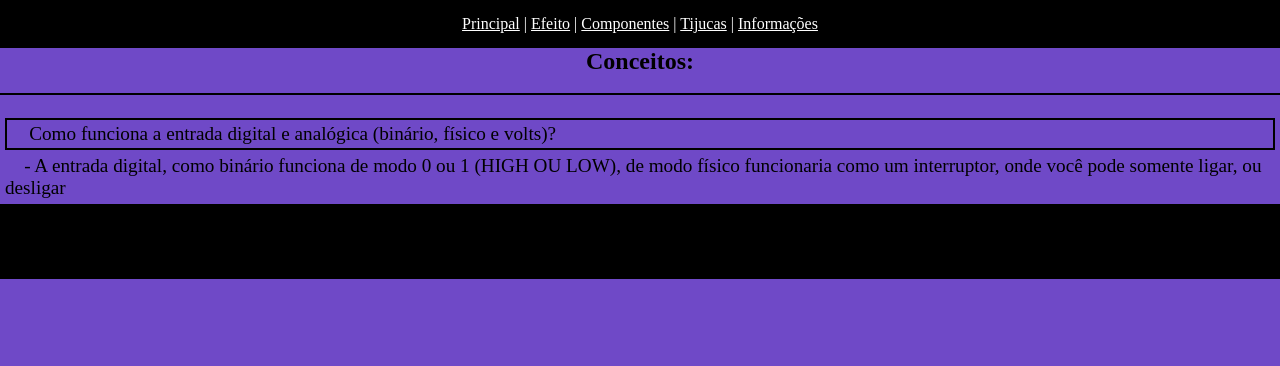
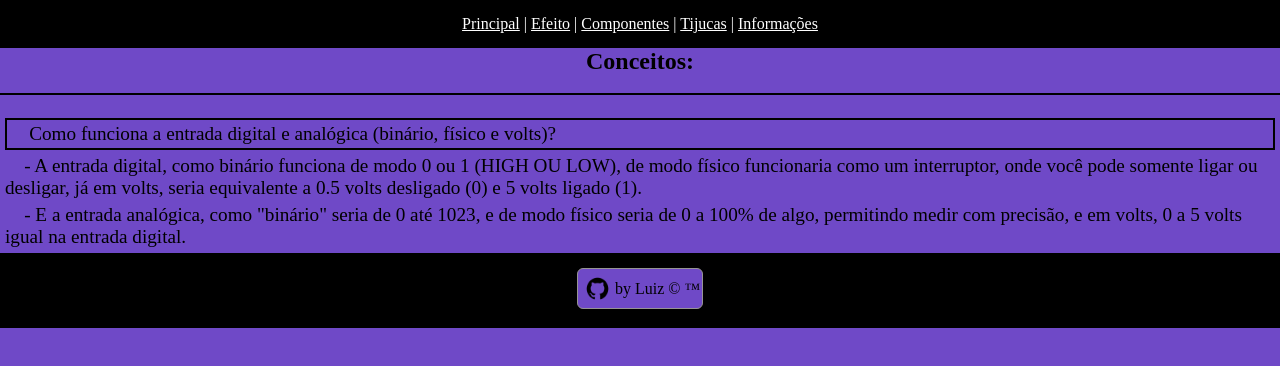
Before and after one commit to luizz09/site_fotovoltaico, a plain HTML site: page html/informacoes.html in a window 1280 px wide. Drawn offline with Linux system fonts and the light colour scheme.

Commit message:
versao 10

```diff
--- a/css/style.css
+++ b/css/style.css
@@ -148,6 +148,10 @@ footer{
     padding: 3px;
 }
 
+.ultimo{
+    padding-bottom: 4px;
+}
+
 #resposta{
     color: rgb(0, 0, 0);
     font-size: 1.3rem;
--- a/html/informacoes.html
+++ b/html/informacoes.html
@@ -22,10 +22,13 @@
         <hr>
         <br>
         <p class="pergunta">Como funciona a entrada digital e analógica (binário, físico e volts)?</p>
-        <p>- A entrada digital, como binário funciona de modo 0 ou 1 (HIGH OU LOW), de modo físico funcionaria como um interruptor, onde você pode somente ligar, ou desligar</p>
+        <p>- A entrada digital, como binário funciona de modo 0 ou 1 (HIGH OU LOW), de modo físico funcionaria como um interruptor, onde você pode somente ligar ou desligar, já em volts, seria equivalente a 0.5 volts desligado (0) e 5 volts ligado (1).</p>
+        <p>- E a entrada analógica, como "binário" seria de 0 até 1023, e de modo físico seria de 0 a 100% de algo, permitindo medir com precisão, e em volts, 0 a 5 volts igual na entrada digital.</p>
     </main>
     <footer>
-
+        <div class="linkgithub">
+            <a class="link" href="https://github.com/luizz09/"><img src="../img/github.png" alt=""><span>by Luiz &copy; &trade;</span></a>
+        </div>
     </footer>
 </body>
 </html>
```
